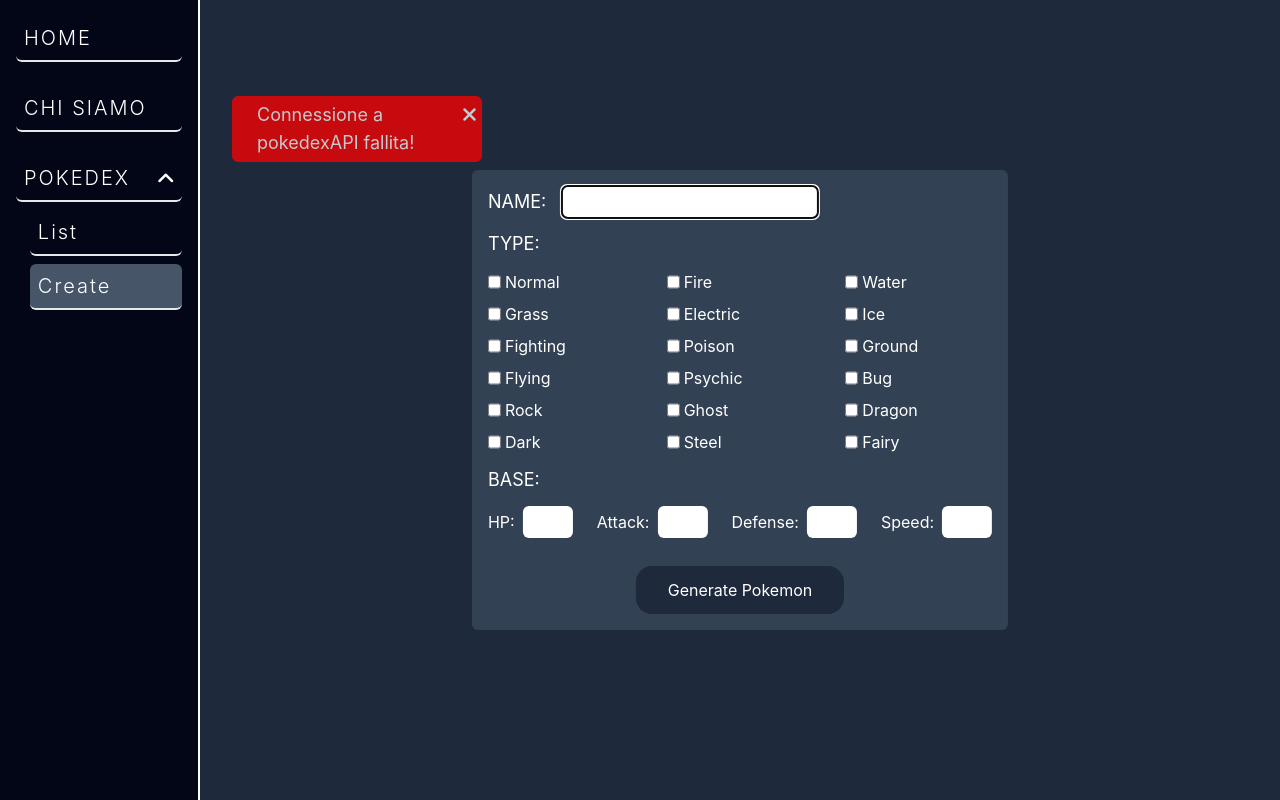
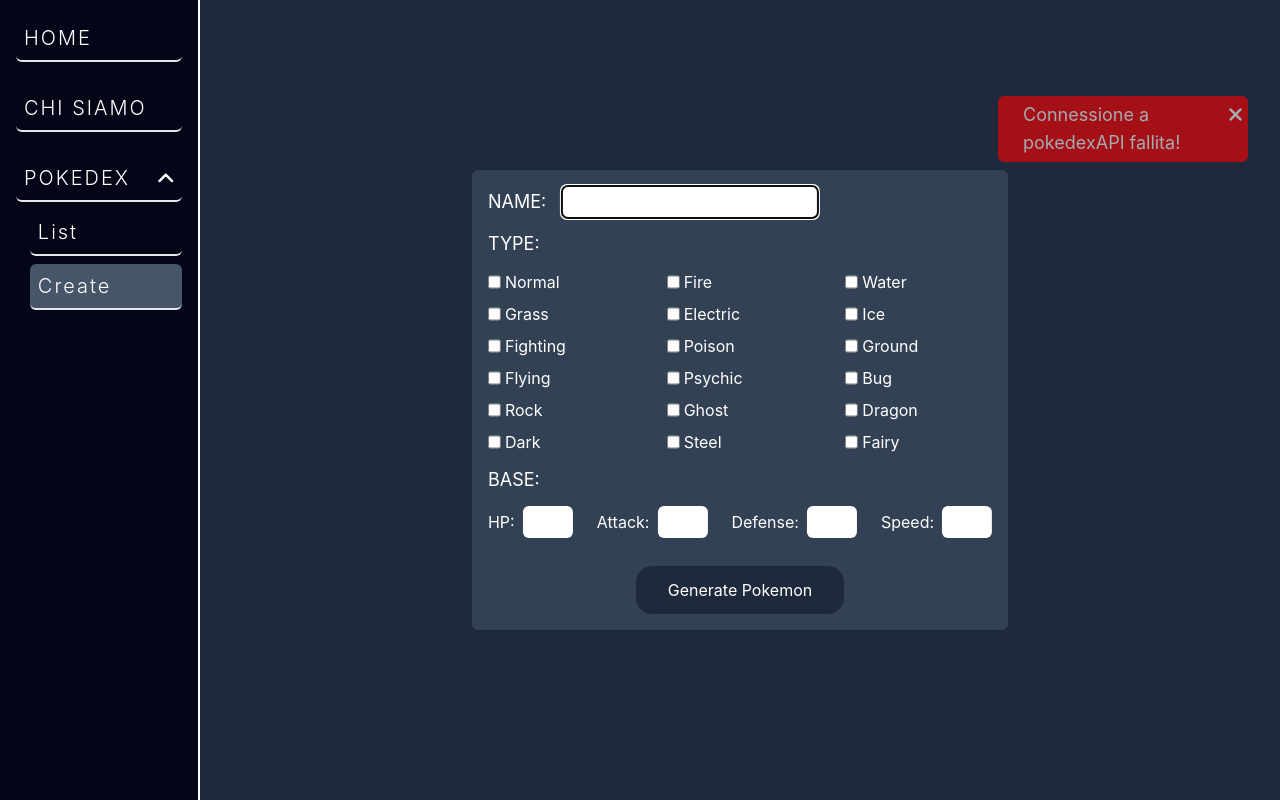
Before and after one commit to Aj-Herrera-99/react-context-api, a React (Vite) app: page /pokedex/store in a window 1280 px wide. Built offline with nearby package versions, Linux system fonts and the light colour scheme; no server answers.

Commit message:
in PokemonStore, se api non disponibile, rimanda alla NotFoundPage - ui Alert Comp minor changes

```diff
--- a/src/App.css
+++ b/src/App.css
@@ -11,7 +11,7 @@
 .alert {
     position: absolute;
     top: 6rem;
-    left: 2rem;
+    right: 2rem;
     animation: .6s alertAnim ease-out forwards;
 }
 
--- a/src/components/Alert.jsx
+++ b/src/components/Alert.jsx
@@ -48,7 +48,7 @@ function Alert({ type, message }) {
                 backgroundColor: alertStyle()?.bgColor,
                 color: alertStyle()?.textColor,
             }}
-            className="px-6 py-1 text-lg border rounded-md alert opacity-75 hover:opacity-100 max-w-[250px] z-20"
+            className="px-6 py-1 text-lg border rounded-md alert opacity-60 hover:opacity-100 max-w-[250px] z-20"
         >
             {message}
             <i
--- a/src/pages/PokemonStore.jsx
+++ b/src/pages/PokemonStore.jsx
@@ -89,7 +89,7 @@ function PokemonStore() {
             });
         } catch (e) {
             console.error(e);
-            navigate(`/pokedex/1`);
+            navigate(`/errors`);
             setAlertData({
                 type: "warning",
                 message: `pokedexAPI non disponibile`,
```
